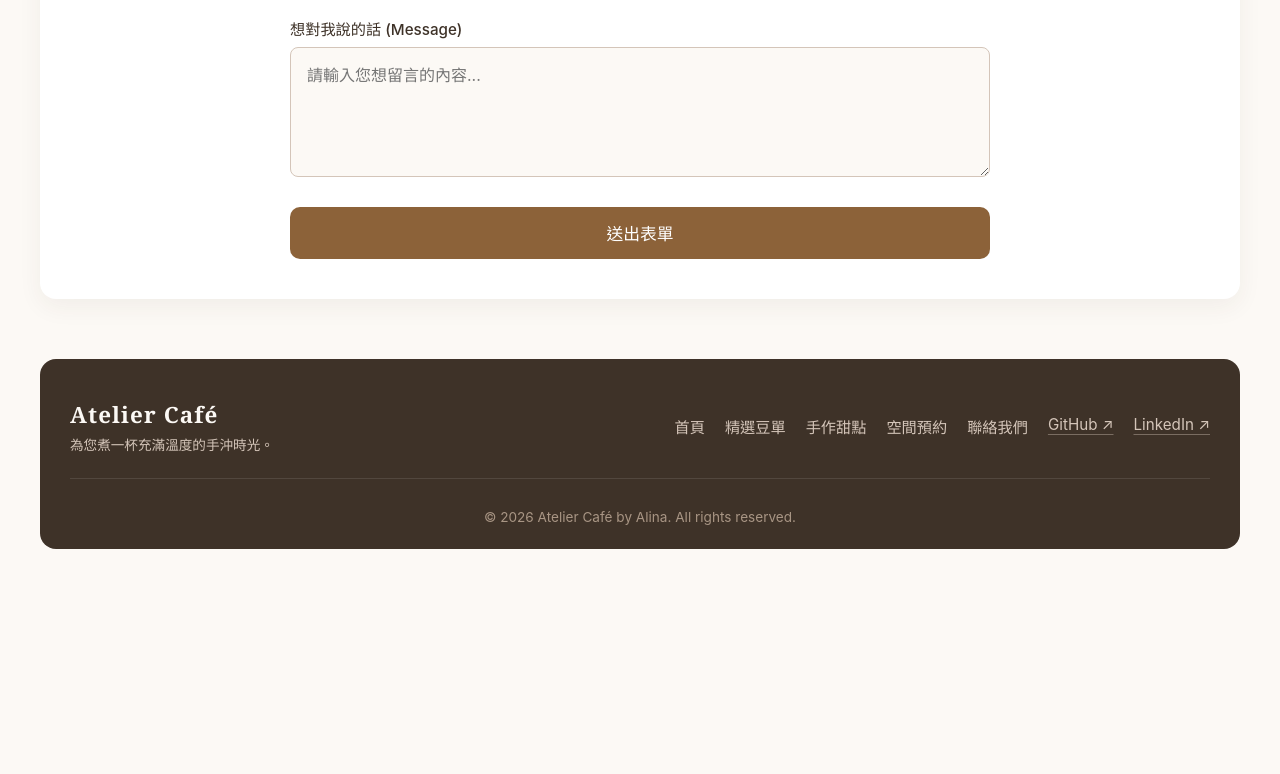
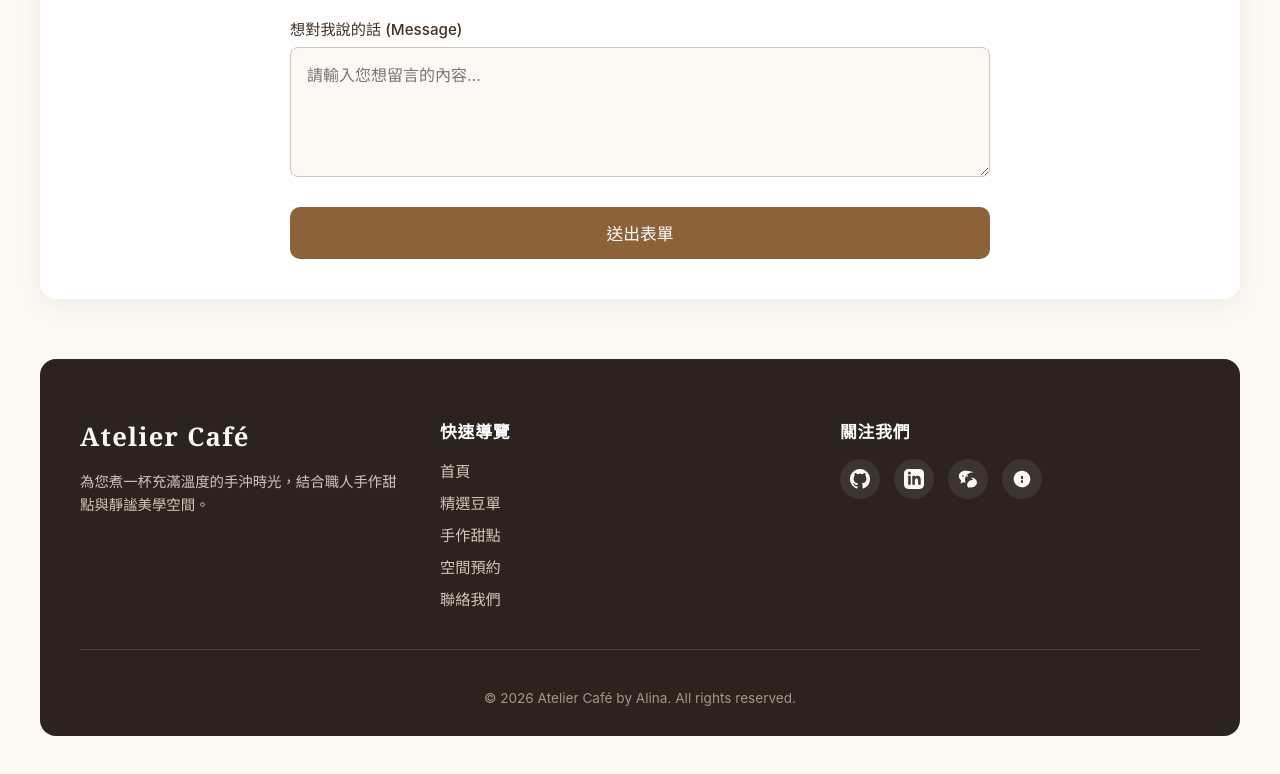
Before and after one commit to alinachong2026/cdt201-lesson10, a plain HTML site: page index.html in a window 1280 px wide. Shown: the part 1089-1863 px from the top of the page. Before the commit the page ends 1678 px from the top, so only its background shows below. Drawn offline with Linux system fonts and the light colour scheme.

Commit message:
Add files via upload

```diff
--- a/index.html
+++ b/index.html
@@ -96,7 +96,7 @@
     </section>
 
     <!-- ==========================================
-         6. 「聯絡我們」表單區塊 (整合 Netlify 與下拉選單)
+         6. 「聯絡我們」表單區塊 (整合 Netlify 屬性與 action="/")
          ========================================== -->
     <section class="contact-section">
       <!-- 表單標題與副標題群組容器 -->
@@ -107,8 +107,8 @@
         <p class="section-subtitle">有任何合作提案或想對我們說的話嗎？歡迎隨時與我們聯繫。</p>
       </div>
 
-      <!-- 聯絡表單本體：設定 name 與 netlify 屬性以支援 Netlify 後端表單接收 -->
-      <form class="contact-form" name="contact"  method="POST" action="/" netlify>
+      <!-- 聯絡表單本體：設定 action="/" 與 netlify 屬性以正確導向並接收表單 -->
+      <form class="contact-form" name="contact" method="POST" action="/" netlify>
 
         <!-- 表單欄位 1：您的姓名 (Name) -->
         <div class="form-group">
@@ -159,41 +159,57 @@
     </section>
 
     <!-- ==========================================
-         7. 頁尾區塊 (Footer 包含版權、內部與外部導覽連結)
+         7. 頁尾區塊 (Footer 咖啡廳質感升級版)
          ========================================== -->
     <footer class="site-footer">
-      <!-- 頁尾主要內容上下左右配置區塊 -->
-      <div class="footer-content">
-        <!-- 品牌簡介短語區塊 -->
-        <div class="footer-brand">
-          <!-- 頁尾品牌名稱 -->
+      <!-- 頁尾主要內容三欄式排版容器 -->
+      <div class="footer-container">
+
+        <!-- 第一欄：品牌故事與理念 -->
+        <div class="footer-col footer-brand-col">
           <span class="footer-logo-text">Atelier Café</span>
-          <!-- 頁尾品牌標語 -->
-          <p class="footer-tagline">為您煮一杯充滿溫度的手沖時光。</p>
+          <p class="footer-tagline">為您煮一杯充滿溫度的手沖時光，結合職人手作甜點與靜謐美學空間。</p>
         </div>
 
-        <!-- 導覽連結與外部社交連結群組 -->
-        <nav class="footer-nav">
-          <!-- 內部導覽連結：首頁 -->
-          <a href="#" class="footer-link">首頁</a>
-          <!-- 內部導覽連結：精選豆單 -->
-          <a href="#" class="footer-link">精選豆單</a>
-          <!-- 內部導覽連結：手作甜點 -->
-          <a href="#" class="footer-link">手作甜點</a>
-          <!-- 內部導覽連結：空間預約 -->
-          <a href="#" class="footer-link">空間預約</a>
-          <!-- 內部導覽連結：聯絡我們 -->
-          <a href="#" class="footer-link">聯絡我們</a>
-          <!-- 外部連結 1：個人 GitHub 專業技術作品集 -->
-          <a href="https://github.com" target="_blank" rel="noopener noreferrer" class="footer-link external-link">GitHub ↗</a>
-          <!-- 外部連結 2：個人 LinkedIn 職場社交檔案 -->
-          <a href="https://linkedin.com" target="_blank" rel="noopener noreferrer" class="footer-link external-link">LinkedIn ↗</a>
-        </nav>
+        <!-- 第二欄：網站快速導覽連結 -->
+        <div class="footer-col footer-links-col">
+          <h4 class="footer-heading">快速導覽</h4>
+          <ul class="footer-menu">
+            <li><a href="#" class="footer-link">首頁</a></li>
+            <li><a href="#" class="footer-link">精選豆單</a></li>
+            <li><a href="#" class="footer-link">手作甜點</a></li>
+            <li><a href="#" class="footer-link">空間預約</a></li>
+            <li><a href="#" class="footer-link">聯絡我們</a></li>
+          </ul>
+        </div>
+
+        <!-- 第三欄：社群與外部連結 (GitHub, LinkedIn, 微信, 小紅書) -->
+        <div class="footer-col footer-social-col">
+          <h4 class="footer-heading">關注我們</h4>
+          <div class="footer-social-icons">
+            <!-- GitHub 外部連結與圖標 -->
+            <a href="https://github.com" target="_blank" rel="noopener noreferrer" class="social-icon-link" aria-label="GitHub">
+              <svg class="social-svg" viewBox="0 0 24 24"><path fill="currentColor" d="M12 0C5.37 0 0 5.37 0 12c0 5.31 3.435 9.795 8.205 11.385.6.105.825-.255.825-.57 0-.285-.015-1.23-.015-2.235-3.015.555-3.795-.735-4.035-1.41-.135-.345-.72-1.41-1.23-1.695-.42-.225-1.02-.78-.015-.795.945-.015 1.62.87 1.845 1.23 1.08 1.815 2.805 1.305 3.495.99.105-.78.42-1.305.765-1.605-2.67-.3-5.46-1.335-5.46-5.925 0-1.305.465-2.385 1.23-3.225-.12-.3-.54-1.53.12-3.18 0 0 1.005-.315 3.3 1.23.96-.27 1.98-.405 3-.405s2.04.135 3 .405c2.295-1.56 3.3-1.23 3.3-1.23.66 1.65.24 2.88.12 3.18.765.84 1.23 1.905 1.23 3.225 0 4.605-2.805 5.625-5.475 5.925.435.375.81 1.095.81 2.22 0 1.605-.015 2.895-.015 3.3 0 .315.225.69.825.57A12.02 12.02 0 0024 12c0-6.63-5.37-12-12-12z"/></svg>
+            </a>
+            <!-- LinkedIn 外部連結與圖標 -->
+            <a href="https://linkedin.com" target="_blank" rel="noopener noreferrer" class="social-icon-link" aria-label="LinkedIn">
+              <svg class="social-svg" viewBox="0 0 24 24"><path fill="currentColor" d="M19 0h-14c-2.761 0-5 2.239-5 5v14c0 2.761 2.239 5 5 5h14c2.762 0 5-2.239 5-5v-14c0-2.761-2.238-5-5-5zm-11 19h-3v-11h3v11zm-1.5-12.268c-.966 0-1.75-.79-1.75-1.764s.784-1.764 1.75-1.764 1.75.79 1.75 1.764-.783 1.764-1.75 1.764zm13.5 12.268h-3v-5.604c0-3.368-4-3.113-4 0v5.604h-3v-11h3v1.765c1.396-2.586 7-2.777 7 2.476v6.759z"/></svg>
+            </a>
+            <!-- 微信 (WeChat) 圖標 -->
+            <a href="#" class="social-icon-link" aria-label="WeChat">
+              <svg class="social-svg" viewBox="0 0 24 24"><path fill="currentColor" d="M8.5 2C4.36 2 1 4.91 1 8.5c0 2.11 1.13 3.99 2.89 5.22L3 17.5l3.52-1.53c.62.17 1.28.28 1.98.28.2 0 .4-.01.6-.03-.41-1.02-.64-2.13-.64-3.29 0-4.97 4.48-9 10-9 .55 0 1.09.05 1.62.14C19.04 4.14 14.15 2 8.5 2zM6 7.5a1 1 0 110 2 1 1 0 010-2zm5 0a1 1 0 110 2 1 1 0 010-2zm7.5 5.5c-4.14 0-7.5 2.69-7.5 6 0 1.48.65 2.83 1.73 3.87L11 23l2.42-1.05c.57.14 1.17.22 1.81.22 4.14 0 7.5-2.69 7.5-6s-3.36-6-7.5-6zm-4.25 4.75a.75.75 0 100 1.5.75.75 0 000-1.5zm4.5 0a.75.75 0 100 1.5.75.75 0 000-1.5z"/></svg>
+            </a>
+            <!-- 小紅書 (Xiaohongshu) 圖標 -->
+            <a href="#" class="social-icon-link" aria-label="Xiaohongshu">
+              <svg class="social-svg" viewBox="0 0 24 24"><path fill="currentColor" d="M12 2C6.48 2 2 6.48 2 12s4.48 10 10 10 10-4.48 10-10S17.52 2 12 2zm1.2 14.5h-2.4v-3h2.4v3zm0-4.5h-2.4V8.5h2.4v3.5z"/></svg>
+            </a>
+          </div>
+        </div>
+
       </div>
 
       <!-- 頁尾最下方的版權宣告區塊 -->
       <div class="footer-bottom">
-        <!-- 版權宣告文字與年份 -->
         <p>© 2026 Atelier Café by Alina. All rights reserved.</p>
       </div>
     </footer>
--- a/style.css
+++ b/style.css
@@ -321,14 +321,14 @@ body {
 }
 
 /* ==========================================
-   需求 4：滑鼠點擊輸入框會出現外框突顯效果 (Focus State)
+   滑鼠點擊輸入框會出現外框突顯效果 (Focus State)
    ========================================== */
 .form-input:focus,
 .form-select:focus,
 .form-textarea:focus {
   /* 移除瀏覽器預設的藍色外框 */
   outline: none;
-  /* 將邊框顏色變更为品牌主色（咖啡棕） */
+  /* 將邊框顏色變更為品牌主色（咖啡棕） */
   border-color: #8c6239;
   /* 加上柔和溫暖的半透明光暈外框突顯效果 */
   box-shadow: 0 0 0 3px rgba(140, 98, 57, 0.18);
@@ -364,74 +364,109 @@ body {
 }
 
 /* ==========================================
-   7. 頁尾 (Footer) 樣式設計 (含手機版自動垂直置中)
+   7. 頁尾 (Footer) 質感咖啡廳美學設計
    ========================================== */
 .site-footer {
-  /* 設定頁尾深色背景（深咖啡色） */
-  background-color: #3e3228;
-  /* 設定頁尾文字色彩為淺米色 */
+  background-color: #2c221e; /* 更沉穩內斂的深焦糖咖啡色 */
   color: #fcf9f5;
-  padding: 40px 30px 24px;
+  padding: 60px 40px 30px;
   border-radius: 16px;
   display: flex;
   flex-direction: column;
-  gap: 30px;
+  gap: 40px;
 }
 
-.footer-content {
+.footer-container {
   display: flex;
-  /* 預設桌機版：左右兩側分散對齊 */
   justify-content: space-between;
-  align-items: center;
+  align-items: flex-start;
   flex-wrap: wrap;
-  gap: 20px;
-  /* 底部加上分隔線 */
-  border-bottom: 1px solid rgba(255, 255, 255, 0.1);
-  padding-bottom: 24px;
+  gap: 40px;
+  border-bottom: 1px solid rgba(255, 255, 255, 0.12);
+  padding-bottom: 40px;
 }
 
-.footer-brand {
+.footer-col {
   display: flex;
   flex-direction: column;
-  gap: 4px;
+  gap: 16px;
+  flex: 1 1 220px;
+}
+
+.footer-brand-col {
+  max-width: 320px;
 }
 
 .footer-logo-text {
-  font-size: 1.4rem;
+  font-size: 1.6rem;
   font-weight: 600;
   font-family: "Georgia", "Times New Roman", serif;
   letter-spacing: 0.05em;
+  color: #fcf9f5;
 }
 
 .footer-tagline {
-  font-size: 0.85rem;
+  font-size: 0.9rem;
   color: #d4c5b9;
+  line-height: 1.6;
 }
 
-.footer-nav {
+.footer-heading {
+  font-size: 1.05rem;
+  font-weight: 600;
+  color: #ffffff;
+  letter-spacing: 0.05em;
+  font-family: "Georgia", "Times New Roman", serif;
+}
+
+.footer-menu {
+  list-style: none;
   display: flex;
-  flex-wrap: wrap;
-  /* 設定導覽連結之間的間距 */
-  gap: 20px;
+  flex-direction: column;
+  gap: 10px;
 }
 
 .footer-link {
   color: #d4c5b9;
   text-decoration: none;
   font-size: 0.95rem;
-  transition: color 0.2s ease;
+  transition: color 0.2s ease, padding-left 0.2s ease;
 }
 
 .footer-link:hover {
   color: #ffffff;
+  padding-left: 4px; /* 懸停時微幅向右位移的小巧思 */
 }
 
-/* 外部連結專屬微調（例如 GitHub / LinkedIn） */
-.external-link {
-  /* 加上微微的底線提示這是一個外部跳轉連結 */
-  text-decoration: underline;
-  text-underline-offset: 4px;
-  text-decoration-color: rgba(212, 197, 185, 0.4);
+/* 社群圖標群組設計 */
+.footer-social-icons {
+  display: flex;
+  gap: 14px;
+  flex-wrap: wrap;
+}
+
+.social-icon-link {
+  width: 40px;
+  height: 40px;
+  border-radius: 50%;
+  background-color: rgba(255, 255, 255, 0.08);
+  display: flex;
+  align-items: center;
+  justify-content: center;
+  color: #fcf9f5;
+  transition: background-color 0.2s ease, transform 0.2s ease, color 0.2s ease;
+}
+
+.social-svg {
+  width: 20px;
+  height: 20px;
+}
+
+/* 社群圖標懸停特效 */
+.social-icon-link:hover {
+  background-color: #8c6239; /* 懸停時轉為品牌主色 */
+  color: #ffffff;
+  transform: translateY(-4px); /* 懸停向上浮動 */
 }
 
 .footer-bottom {
@@ -441,26 +476,44 @@ body {
 }
 
 /* ==========================================
-   需求 3：手機版 RWD 響應式調整 (Footer 改為上下垂直置中)
+   手機版 RWD 響應式調整 (Footer 自動改為上下垂直置中)
    ========================================== */
 @media (max-width: 768px) {
-  .footer-content {
-    /* 當螢幕寬度小於 768px（手機版）時，將排版方向改為垂直上下排列 */
+  .site-footer {
+    padding: 40px 20px 24px;
+  }
+
+  .footer-container {
+    /* 手機版改為單行垂直排列並全部置中對齊 */
     flex-direction: column;
-    /* 將所有子元素改為置中對齊 */
     align-items: center;
     text-align: center;
+    gap: 30px;
   }
 
-  .footer-brand {
-    /* 手機版品牌文字區塊置中 */
+  .footer-brand-col {
+    max-width: 100%;
     align-items: center;
   }
 
-  .footer-nav {
-    /* 手機版導覽連結改為置中排列並縮小間距 */
+  .footer-links-col {
+    align-items: center;
+  }
+
+  .footer-menu {
+    align-items: center;
+  }
+
+  .footer-link:hover {
+    padding-left: 0; /* 手機版取消位移以免跑版 */
+  }
+
+  .footer-social-col {
+    align-items: center;
+  }
+
+  .footer-social-icons {
     justify-content: center;
-    gap: 14px;
   }
 
   .contact-section {
```
